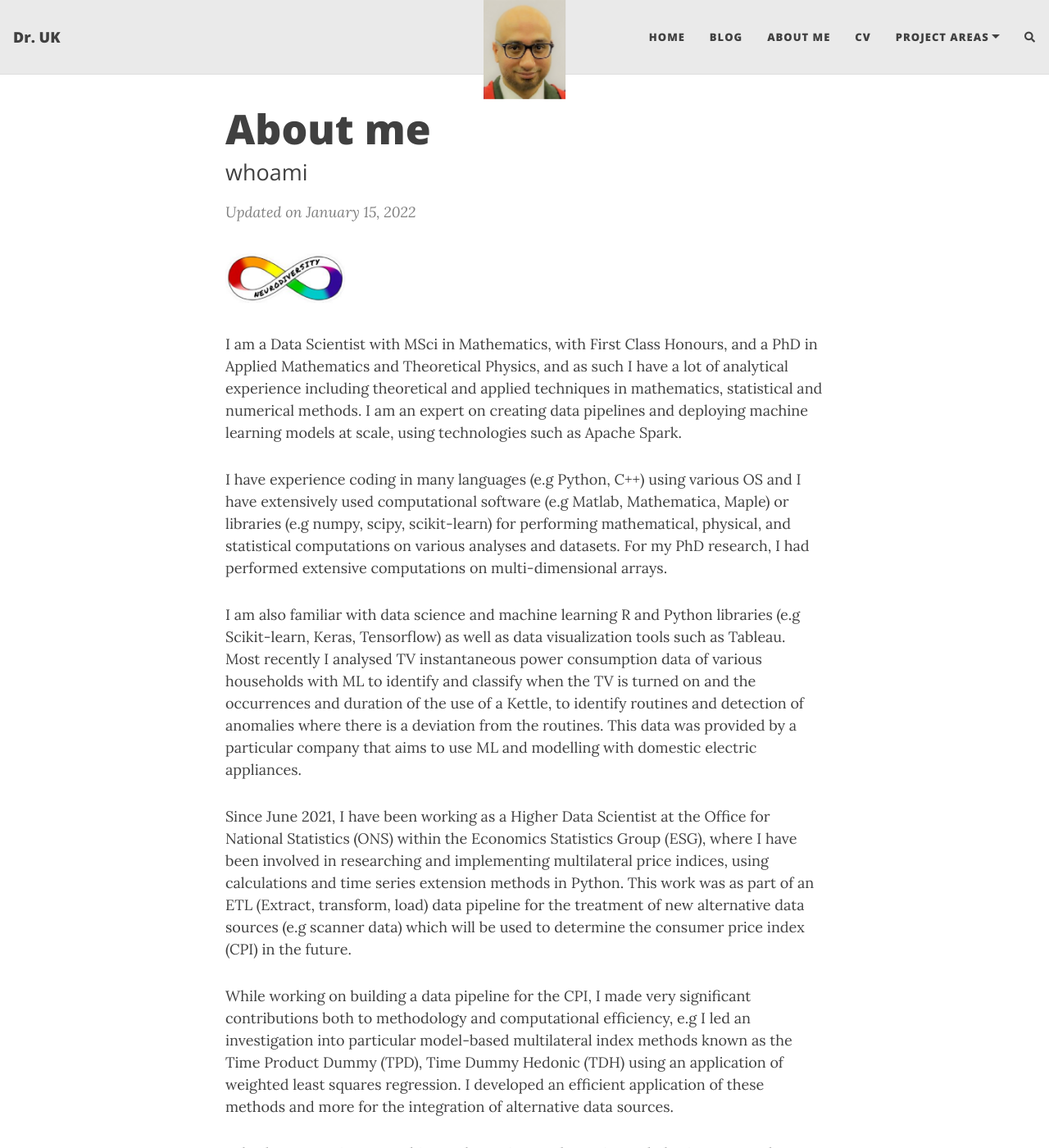
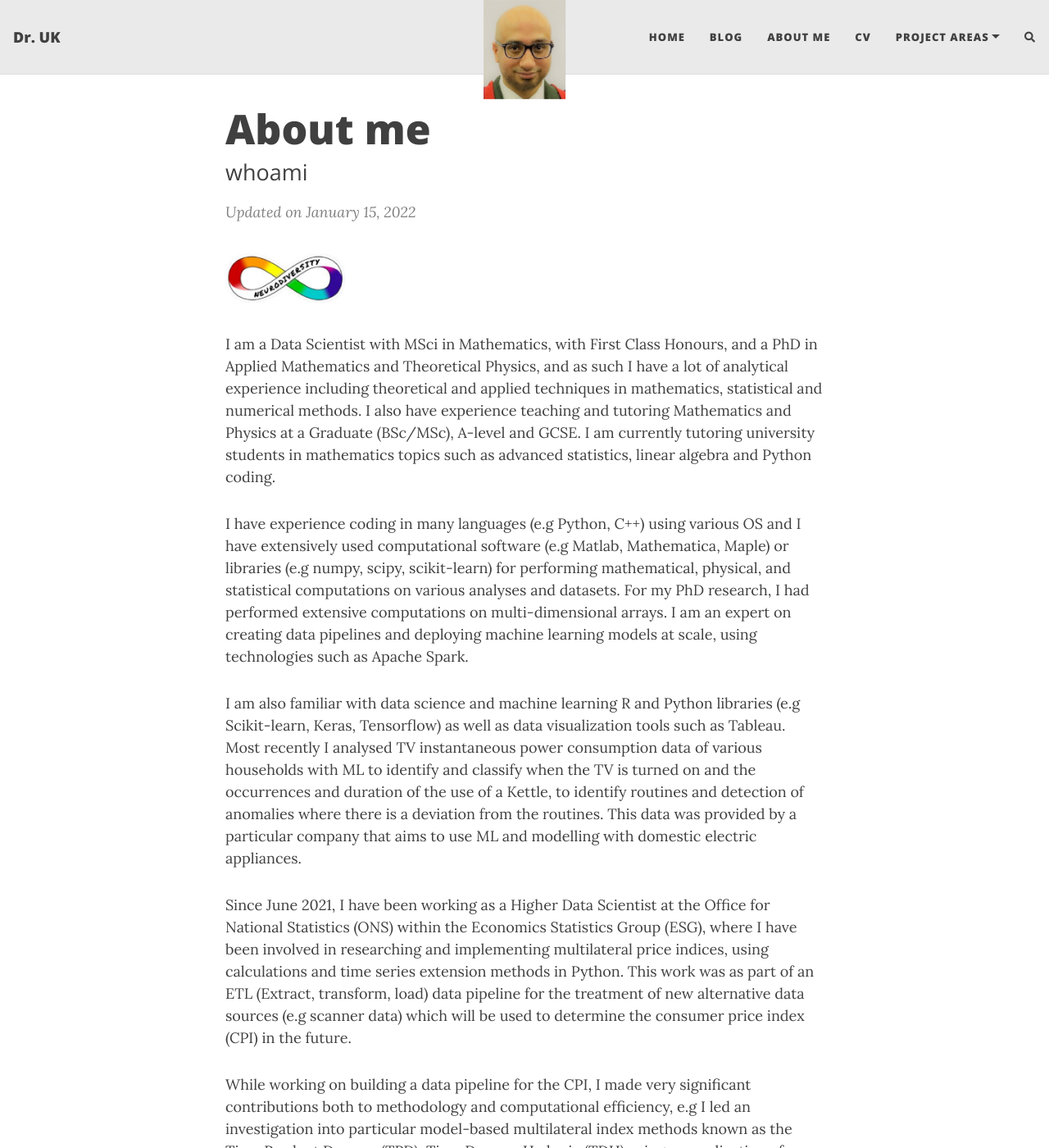
Before and after one commit to drrobotk/drrobotk.github.io, a Jekyll site: the page built from aboutme.md, in a window 1280 px wide and 1400 px high. Shown: the whole window at 82% size. Built offline with Jekyll 4.4.1, drawn with Linux system fonts in a browser that asks for light colours; nearby versions of some CDN libraries; comment, search, counter and statistics services are not loaded; some of the changed text lies outside the part shown.

Commit message:
Update blog.

```diff
--- a/aboutme.md
+++ b/aboutme.md
@@ -6,9 +6,9 @@
 ---
 <img src="/assets/img/neurodiversity.png" alt="isolated" width="150"/>
 
-I am a Data Scientist with MSci in Mathematics, with First Class Honours, and a PhD in Applied Mathematics and Theoretical Physics, and as such I have a lot of analytical experience including theoretical and applied techniques in mathematics, statistical and numerical methods. I am an expert on creating data pipelines and deploying machine learning models at scale, using technologies such as Apache Spark.
+I am a Data Scientist with MSci in Mathematics, with First Class Honours, and a PhD in Applied Mathematics and Theoretical Physics, and as such I have a lot of analytical experience including theoretical and applied techniques in mathematics, statistical and numerical methods. I also have experience teaching and tutoring Mathematics and Physics at a Graduate (BSc/MSc), A-level and GCSE. I am currently tutoring university students in mathematics topics such as advanced statistics, linear algebra and Python coding.
 
-I have experience coding in many languages (e.g Python, C++) using various OS and I have extensively used computational software (e.g Matlab, Mathematica, Maple) or libraries (e.g numpy, scipy, scikit-learn) for performing mathematical, physical, and statistical computations on various analyses and datasets. For my PhD research, I had performed extensive computations on multi-dimensional arrays.
+I have experience coding in many languages (e.g Python, C++) using various OS and I have extensively used computational software (e.g Matlab, Mathematica, Maple) or libraries (e.g numpy, scipy, scikit-learn) for performing mathematical, physical, and statistical computations on various analyses and datasets. For my PhD research, I had performed extensive computations on multi-dimensional arrays. I am an expert on creating data pipelines and deploying machine learning models at scale, using technologies such as Apache Spark.
 
 I am also familiar with data science and machine learning R and Python libraries (e.g Scikit-learn, Keras, Tensorflow) as well as data visualization tools such as Tableau. Most recently I analysed TV instantaneous power consumption data of various households with ML to identify and classify when the TV is turned on and the occurrences and duration of the use of a Kettle, to identify routines and detection of anomalies where there is a deviation from the routines. This data was provided by a particular company that aims to use ML and modelling with domestic electric appliances.
 
```
Also changed, not shown: other parts of aboutme.md (+1 -1 lines).
